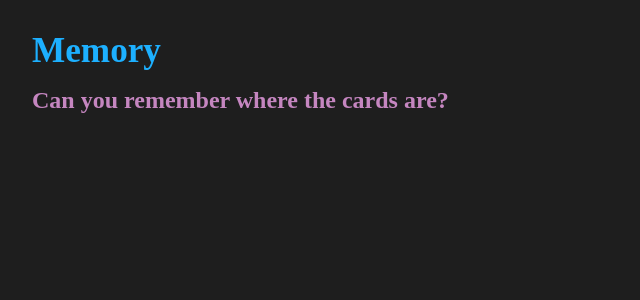
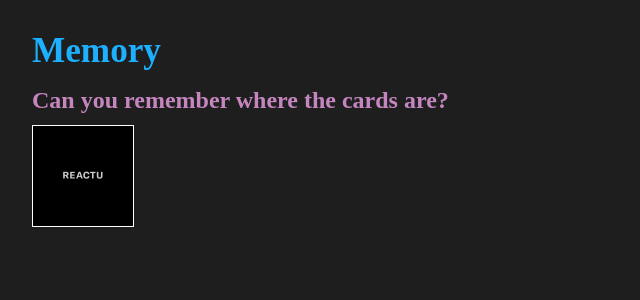
Before and after one commit to marjika/React-Card-Memory-Game, a React (Create React App) app in the folder card-memory-game/: page / in a window 1280 px wide. Shown: the top 300 px of the page, without its empty margins (0-640 px from the left). Built offline with nearby package versions, Linux system fonts and the light colour scheme; the HTML template or start-up script is replaced by a standard one.

Commit message:
with beginning of hooks, useState

```diff
--- a/card-memory-game/package.json
+++ b/card-memory-game/package.json
@@ -3,8 +3,8 @@
   "version": "0.1.0",
   "private": true,
   "dependencies": {
-    "react": "^16.6.3",
-    "react-dom": "^16.6.3",
+    "react": "16.7.0-alpha.0",
+    "react-dom": "16.7.0-alpha.0",
     "react-scripts": "2.1.1"
   },
   "scripts": {
--- a/card-memory-game/src/App.jsx
+++ b/card-memory-game/src/App.jsx
@@ -1,10 +1,24 @@
-import React from 'react'
+import React, { useState } from 'react'
+import Card from './components/Card'
 
 export default function App() {
+  const [flipped, setFlipped] = useState([])
+
+  const handleClick = (id) => setFlipped(id)
+
   return (
     <div>
       <h1>Memory</h1>
       <h2>Can you remember where the cards are?</h2>
+      <Card
+        id={1}
+        width={100}
+        height={100}
+        back={`/img/back.png`}
+        front={`/img/react.png`}
+        flipped={flipped.includes(1)}
+        handleClick={() => handleClick(1)}
+        />
     </div>
   )
 }
--- a/card-memory-game/src/components/Card/index.js
+++ b/card-memory-game/src/components/Card/index.js
@@ -0,0 +1,34 @@
+import React from 'react';
+import PropTypes from 'prop-types';
+
+import './styles.css';
+
+export default function Card({ handleClick, id, flipped, back, front, height, width}) {
+    return <div
+        className={`flip-container ${flipped ? 'flipped' : ''}`}
+        style={{
+            width, height
+        }}
+        onClick={()=> handleClick(id)}
+        >
+        <div className="flipper">
+            <img
+                style={{
+                    height, width
+                }}
+                className={flipped ? 'front' : 'back'}
+                src={flipped ? front : back }
+            />
+        </div>
+    </div>
+}
+
+Card.propTypes = {
+    handleClick: PropTypes.func.isRequired,
+    id: PropTypes.number.isRequired,
+    flipped: PropTypes.bool.isRequired,
+    back: PropTypes.string.isRequired,
+    front: PropTypes.string.isRequired,
+    height: PropTypes.number.isRequired,
+    width: PropTypes.number.isRequired
+}
```
Also changed, not shown: 2 other files (tests, documents, lock files or other folders).
